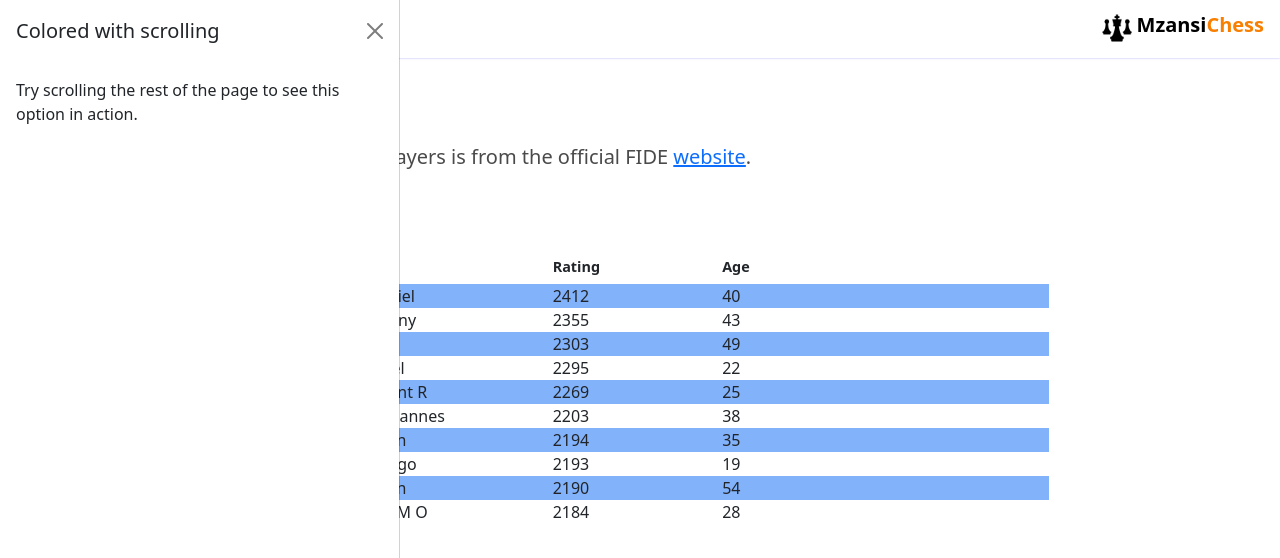
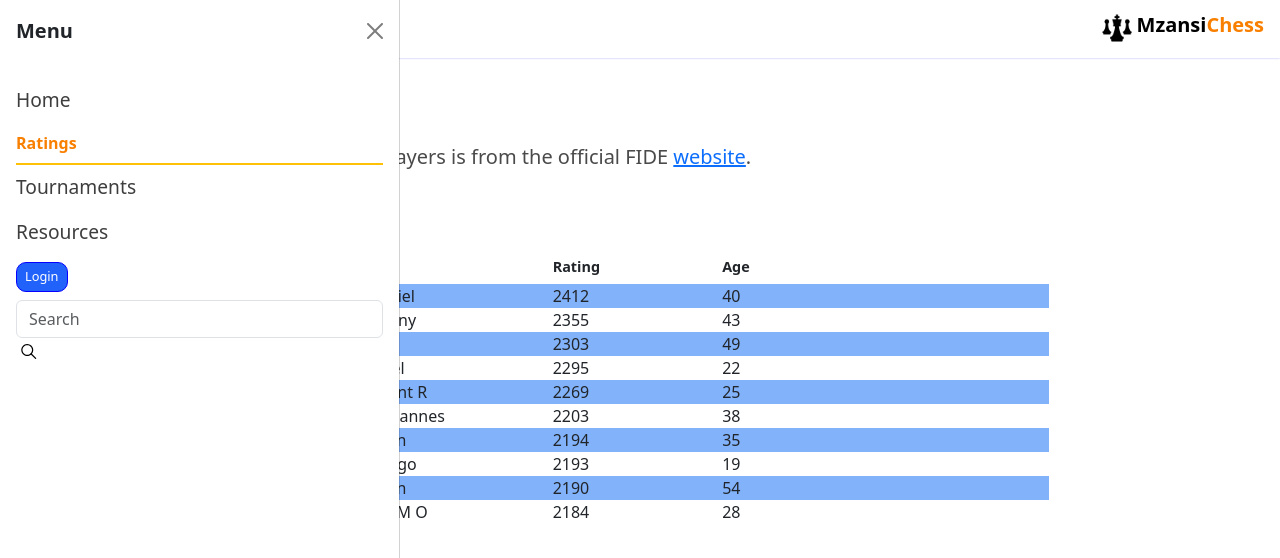
Before and after one commit to mokhelek/mzansi-chess, a Django app: page /ratings/ in a window 1280 px wide, after a click that opens the changed part. Shown: the top 558 px of the page. Run offline with Django 4.2, Linux system fonts and the light colour scheme; data comes from the database, SQL or seed files in the repository; some libraries are stand-ins or nearby versions.

Commit message:
added offcanvas

```diff
--- a/blog/templates/blog/base.html
+++ b/blog/templates/blog/base.html
@@ -147,11 +147,67 @@
 
 <div class="offcanvas offcanvas-start" data-bs-scroll="true" data-bs-backdrop="false" tabindex="-1" id="offcanvasScrolling" aria-labelledby="offcanvasScrollingLabel">
   <div class="offcanvas-header">
-    <h5 class="offcanvas-title" id="offcanvasScrollingLabel">Colored with scrolling</h5>
+    <h5 class="offcanvas-title" id="offcanvasScrollingLabel"> <strong>  Menu </strong></h5>
     <button type="button" class="btn-close text-reset" data-bs-dismiss="offcanvas" aria-label="Close"></button>
   </div>
   <div class="offcanvas-body">
-    <p>Try scrolling the rest of the page to see this option in action.</p>
+
+    <ul class="navbar-nav ml-auto">
+      {% if request.path == blog_path %}
+      <li class="nav-item border-bottom border-2 border-warning">
+        <a style="color: #f97f00;font-weight:bold;font-size:1rem" class="nav-link" href="{% url 'blog:blog' %}">Home</a>
+      </li>
+      {% else %}
+      <li class="nav-item">
+        <a style="color: rgb(62, 62, 62);font-size: larger;font-weight: 500;" class="nav-link" href="{% url 'blog:blog' %}">Home</a>
+      </li>
+      {% endif %}
+
+      {% if request.path == ratings_path %}
+      <li class="nav-item  border-bottom border-2 border-warning">
+      <a style="color: #f97f00;font-weight:bold;font-size:1rem" class="nav-link" href="{% url 'blog:ratings' %}">Ratings</a>
+      </li>
+      {% else %}
+      <li class="nav-item">
+        <a  style="color: rgb(62, 62, 62);font-size: larger;font-weight: 500;" class="nav-link" href="{% url 'blog:ratings' %}">Ratings</a>
+      </li>
+      {% endif %}
+
+      {% if request.path == tournaments_path %}
+      <li class="nav-item border-bottom border-2 border-warning">
+      <a style="color: #f97f00;font-weight:bold;font-size:1rem" class="nav-link" href="{% url 'blog:tournaments' %}">Tournaments</a>
+      </li>
+      {% else %}
+      <li class="nav-item">
+        <a  style="color: rgb(62, 62, 62);font-size: larger;font-weight: 500;" class="nav-link" href="{% url 'blog:tournaments' %}">Tournaments</a>
+        </li>
+        {% endif %}
+      <li class="nav-item">
+      <a  style="color: rgb(62, 62, 62);font-size: larger;font-weight: 500;" class="nav-link" href="#">Resources</a>
+      </li>
+
+      <li class="nav-item">
+        {% if user.is_anonymous %}
+        <div class="d-flex">
+          <a href="{% url 'users:login' %}" class="nav-link"> <button class=" btn btn-sm" style="background-color:#2162fa;border-radius: 10px;color: white;font-size:0.8rem;border: 1px rgb(7, 2, 255) solid ">Login</button></a>
+        </div>
+
+     {% else %}
+        <div class="d-flex">
+        <a href="{% url 'users:logout' %}" class="nav-link">
+          <button class=" btn btn-sm" style="background-color:#b3b1b1;border-radius: 10px;color: white;border: 1px rgb(71, 71, 71) solid;font-size:0.8rem ;">Logout</button>
+        </a>
+        </div>
+     {% endif %}
+
+        </li>
+
+    </ul>
+
+    <form class="form-inline my-2 my-lg-0">
+      <input class="form-control mr-sm-2" type="text" placeholder="Search">
+      <span class="search-icon"><svg class="svgIcon-use" width="25" height="25" viewbox="0 0 25 25"><path d="M20.067 18.933l-4.157-4.157a6 6 0 1 0-.884.884l4.157 4.157a.624.624 0 1 0 .884-.884zM6.5 11c0-2.62 2.13-4.75 4.75-4.75S16 8.38 16 11s-2.13 4.75-4.75 4.75S6.5 13.62 6.5 11z"></path></svg></span>
+    </form>
   </div>
 </div>
 
```
